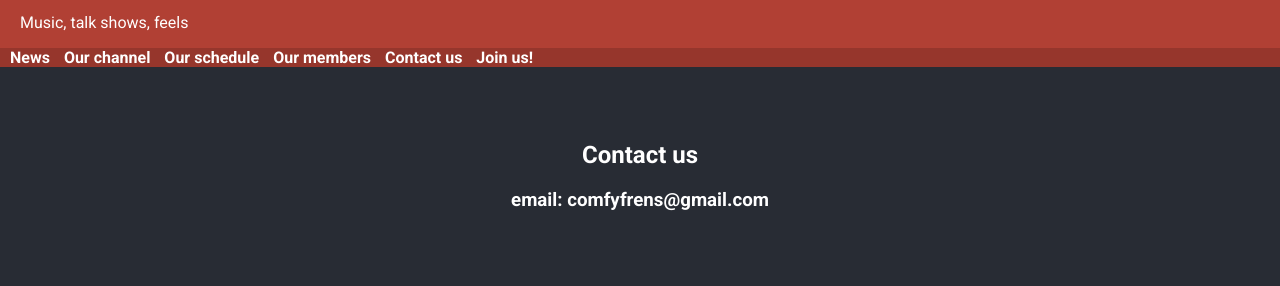
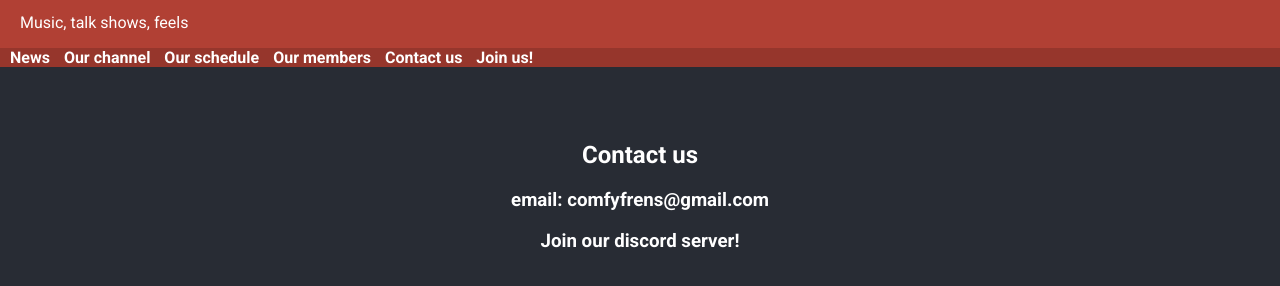
Before and after one commit to ComfyFrensFM/contact, a plain HTML site: page index.html in a window 1280 px wide. Shown: the part 38-324 px from the top of the page. Drawn offline with Linux system fonts and the light colour scheme.

Commit message:
Update index.html

```diff
--- a/index.html
+++ b/index.html
@@ -87,7 +87,7 @@ button {
 <br><br>
 <center><h2>Contact us</h2>
 <h3>email: comfyfrens@gmail.com</h3>
-<h3><b><a href="https://discord.gg/sn5gfvf>our discord server!</a></b></h3>
+<h3><b><a href="https://discord.gg/sn5gfvf">Join our discord server!</a></b></h3>
 </center>
 </body>
 </html>
```
